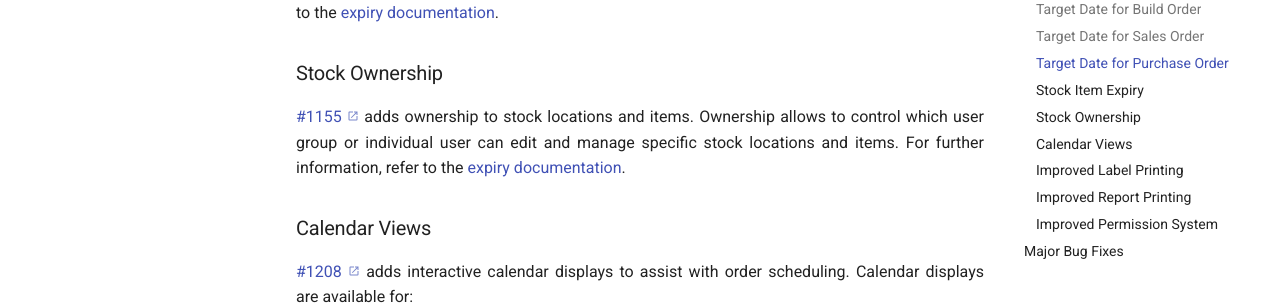
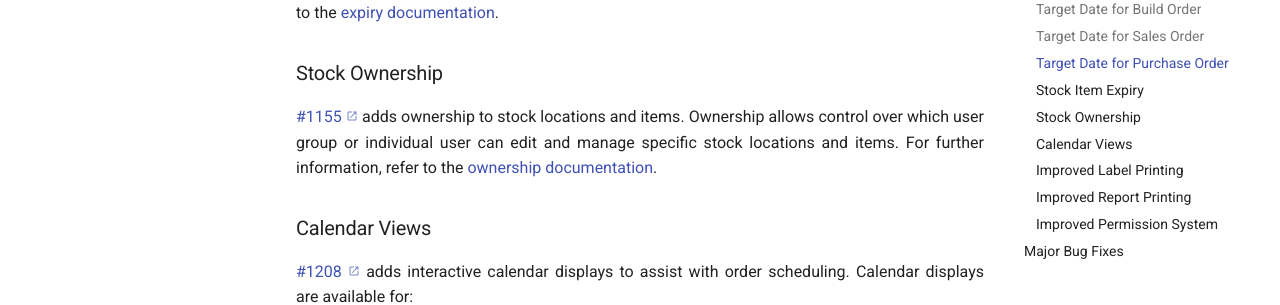
Before and after one commit to inventree/inventree-docs, an MkDocs documentation site: the page built from docs/releases/0.1.5.md, in a window 1280 px wide and 900 px high, scrolled down 871 px. Shown: the part 153-458 px from the top of the window. Built offline with MkDocs 1.6.1 and Material for MkDocs 9.7.7, drawn with Linux system fonts in a browser that asks for light colours; a script that is not in the unit is left out; comment, search, counter and statistics services are not loaded.

Commit message:
Updated with Oliver review feedback

```diff
--- a/docs/releases/0.1.5.md
+++ b/docs/releases/0.1.5.md
@@ -31,8 +31,8 @@ Refer to the [build documentation](../../build/build/#overdue-builds) for more i
 
 ### Stock Ownership
 
-[#1155](https://github.com/inventree/InvenTree/pull/1155) adds ownership to stock locations and items. Ownership allows to control which user group or individual user can edit and manage specific stock locations and items.
-For further information, refer to the [expiry documentation](../../stock/owner).
+[#1155](https://github.com/inventree/InvenTree/pull/1155) adds ownership to stock locations and items. Ownership allows control over which user group or individual user can edit and manage specific stock locations and items.
+For further information, refer to the [ownership documentation](../../stock/owner).
 
 ### Calendar Views
 
```
Also changed, not shown: docs/stock/expiry.md (+1 -1 lines).
